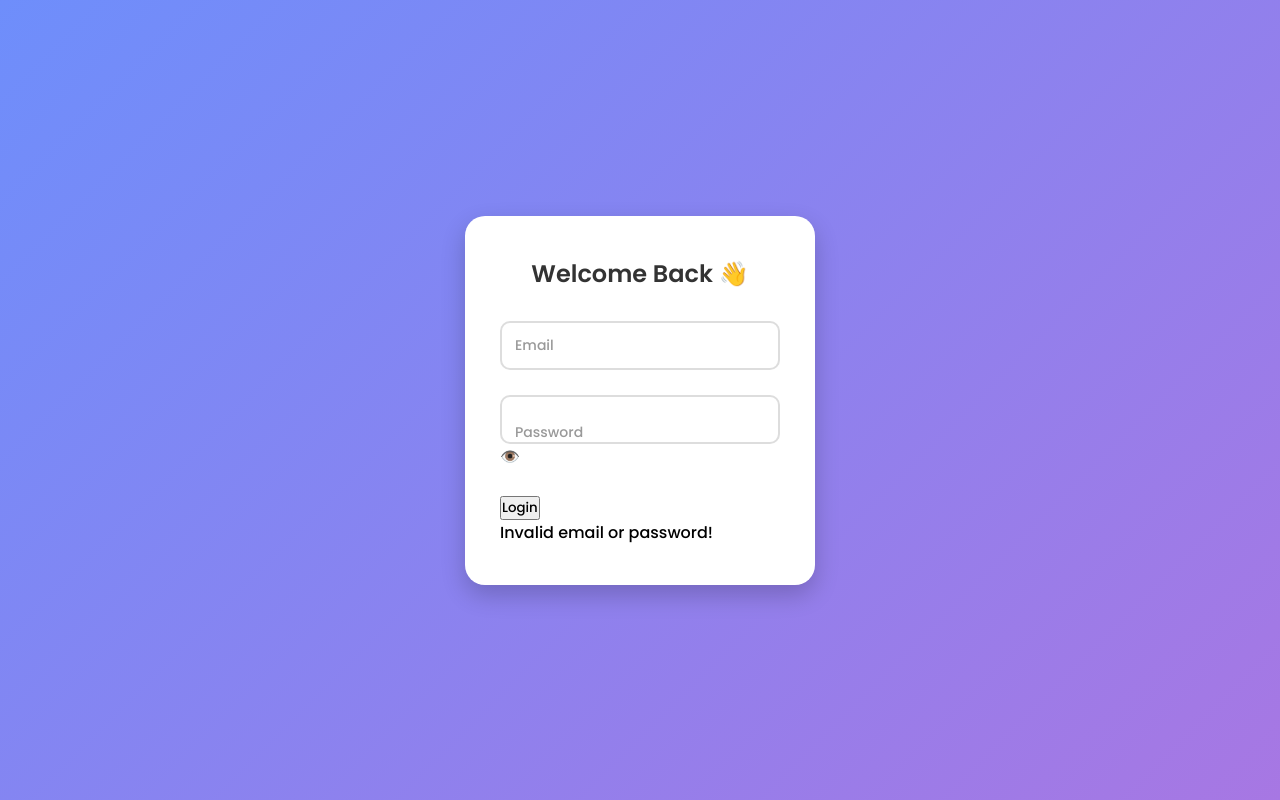
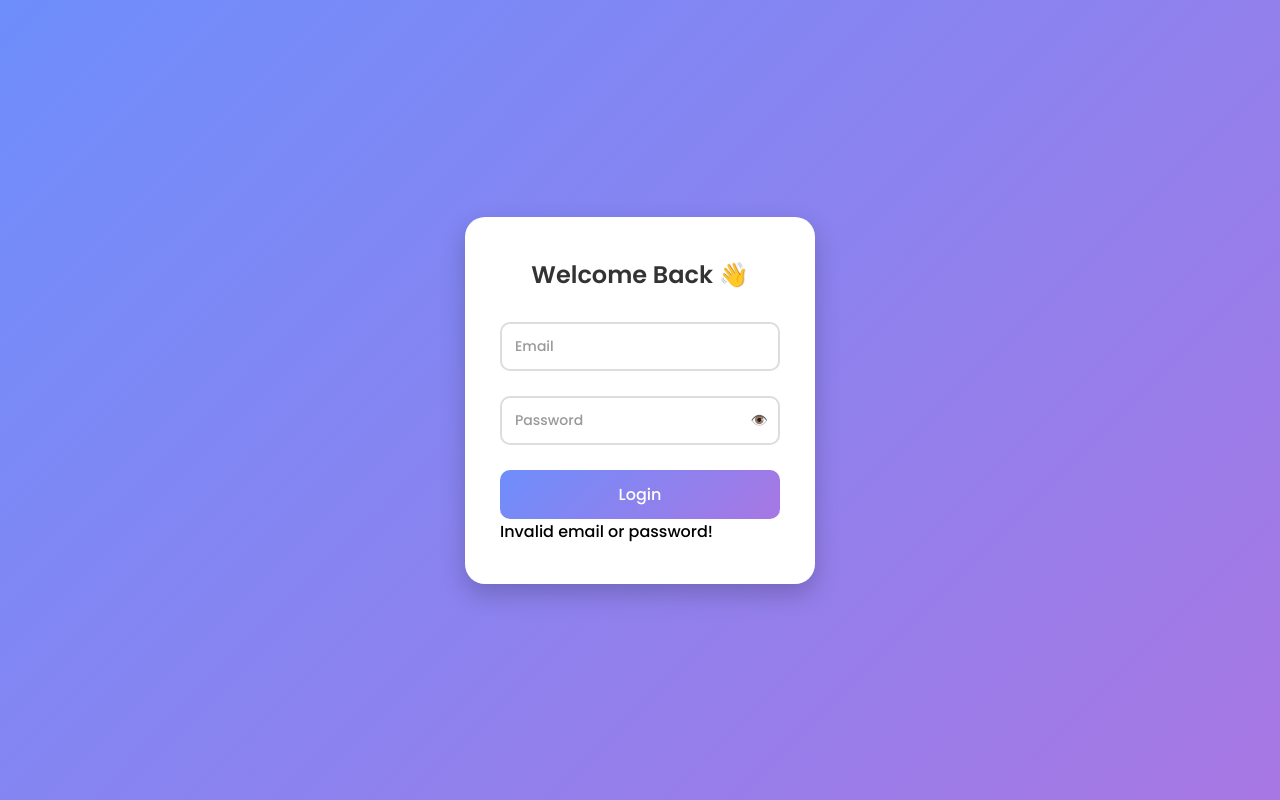
Before and after one commit to Rakesh07778777/Log-In-Forms, a plain HTML site: page login2.html in a window 1280 px wide. Drawn offline with Linux system fonts and the light colour scheme.

Commit message:
password showing

```diff
--- a/login2.css
+++ b/login2.css
@@ -87,3 +87,31 @@
       padding: 0 5px;
       color: #6e8efb;
     }
+
+
+    .show-pass {
+      position: absolute;
+      right: 12px;
+      top: 50%;
+      transform: translateY(-50%);
+      cursor: pointer;
+      color: #aaa;
+      font-size: 14px;
+    }
+
+    .login-btn {
+      width: 100%;
+      background: linear-gradient(135deg, #6e8efb, #a777e3);
+      color: white;
+      padding: 12px;
+      border: none;
+      border-radius: 10px;
+      font-size: 16px;
+      cursor: pointer;
+      transition: 0.3s;
+    }
+
+    .login-btn:hover {
+      transform: scale(1.03);
+      box-shadow: 0 5px 15px rgba(110, 142, 251, 0.4);
+    }
```
